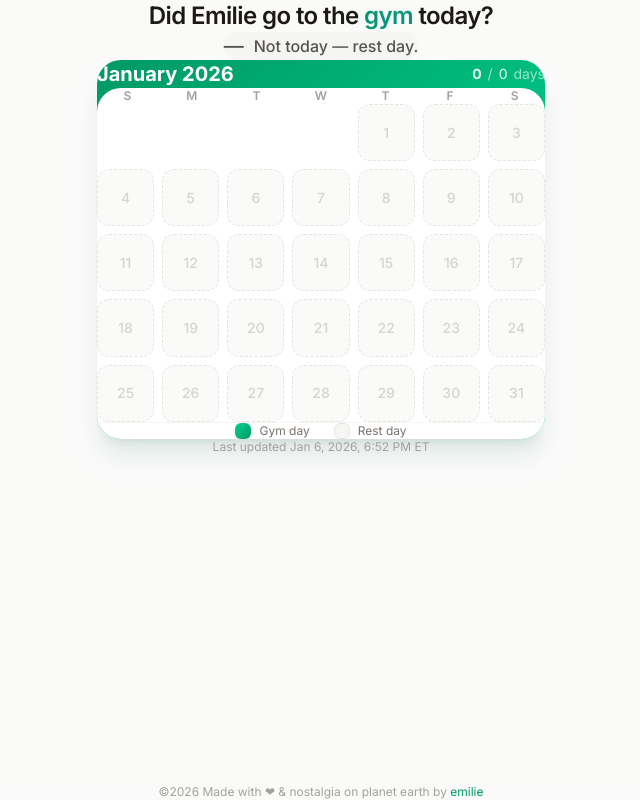
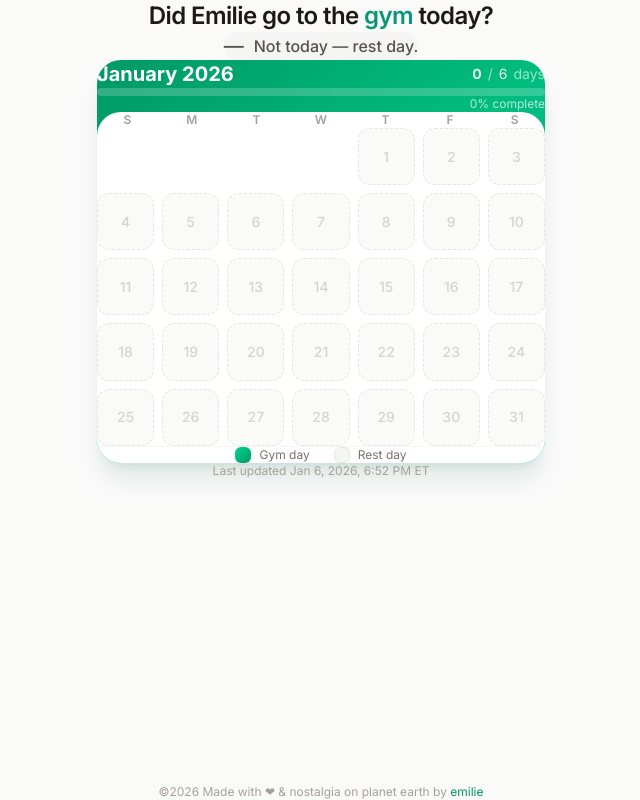
Before and after one commit to emilieschario/gym-going, a Next.js app: page / in a window 1280 px wide. Shown: the whole page, without its empty margins (319-959 px from the left). Built offline with nearby package versions, Linux system fonts and the light colour scheme; no server answers.

Commit message:
Fix day count to show days up to today

```diff
--- a/src/components/Calendar.tsx
+++ b/src/components/Calendar.tsx
@@ -35,8 +35,24 @@ export default function Calendar({ year, month, gymDataMap }: CalendarProps) {
     return days;
   }, [year, month, gymDataMap]);
 
-  const yesCount = [...gymDataMap.values()].filter(v => v === "YES").length;
-  const totalDays = [...gymDataMap.values()].length;
+  // Calculate days up to and including today
+  const today = new Date();
+  const currentYear = today.getFullYear();
+  const currentMonth = today.getMonth() + 1; // JS months are 0-indexed
+  const currentDay = today.getDate();
+
+  // If viewing current month/year, count up to today; otherwise count all days in the month
+  const isCurrentMonth = year === currentYear && month === currentMonth;
+  const daysInMonth = new Date(year, month, 0).getDate();
+  const totalDays = isCurrentMonth ? currentDay : daysInMonth;
+
+  // Count gym days only up to totalDays
+  const yesCount = [...gymDataMap.entries()]
+    .filter(([dateStr, answer]) => {
+      const dayNum = parseInt(dateStr.split("-")[2], 10);
+      return dayNum <= totalDays && answer === "YES";
+    }).length;
+
   const percentage = totalDays > 0 ? Math.round((yesCount / totalDays) * 100) : 0;
 
   return (
```
Also changed, not shown: .kilocode/rules/memory-bank-instructions.md (added), .kilocode/rules/memory-bank/brief.md (added).
